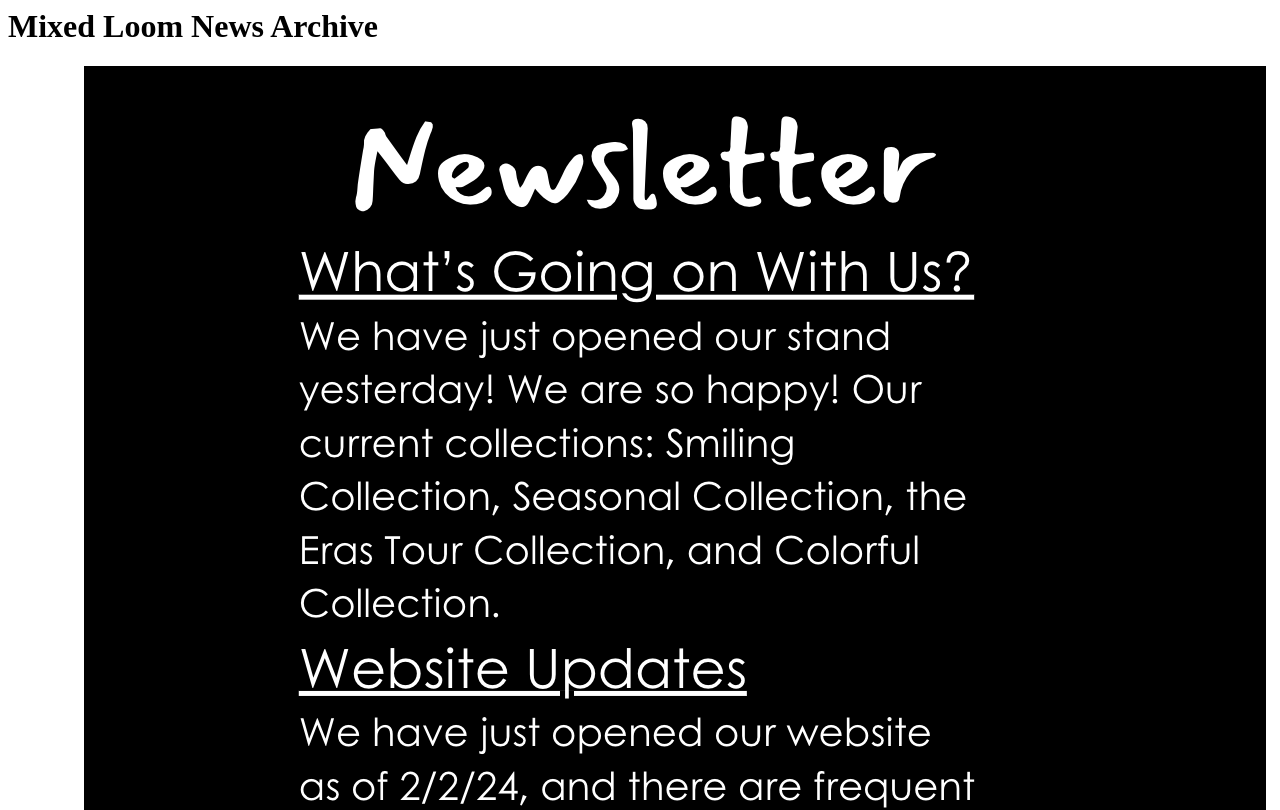
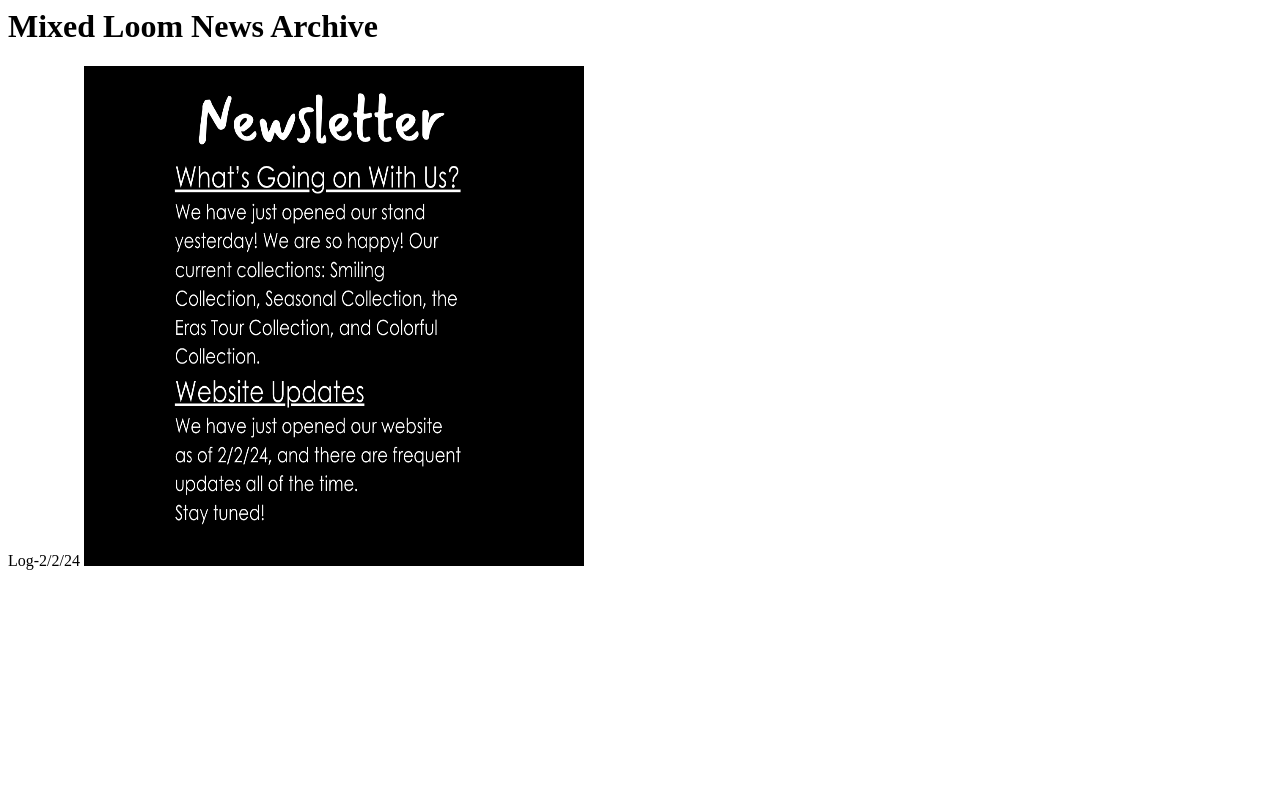
Before and after one commit to MuchAirSites/MLNewsArchive, a plain HTML site: page index.html in a window 1280 px wide. Shown: the top 810 px of the page. Drawn offline with Linux system fonts and the light colour scheme.

Commit message:
Update index.html

```diff
--- a/index.html
+++ b/index.html
@@ -1,5 +1,5 @@
 <h1>Mixed Loom News Archive</h1>
 <body>Log-2/2/24</body>
 <img src="https://muchairsites.github.io/MLNewsArchive/NewsLog1.png" alt="Log-2/2/24"
-width="1182"
-height="926"/>
+width="500"
+height="500"/>
```
